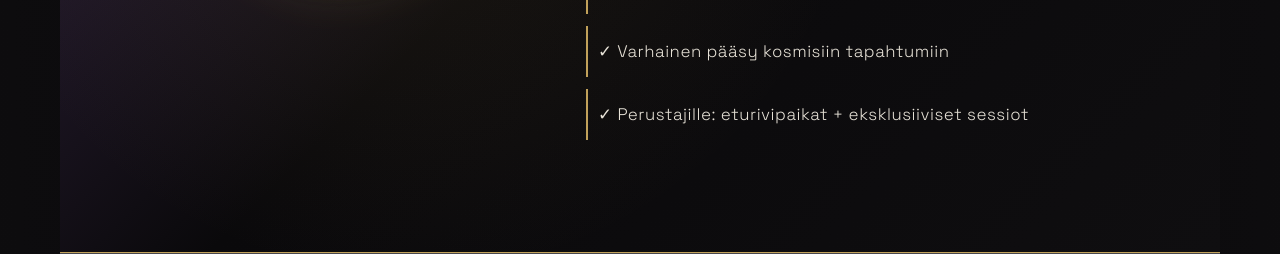
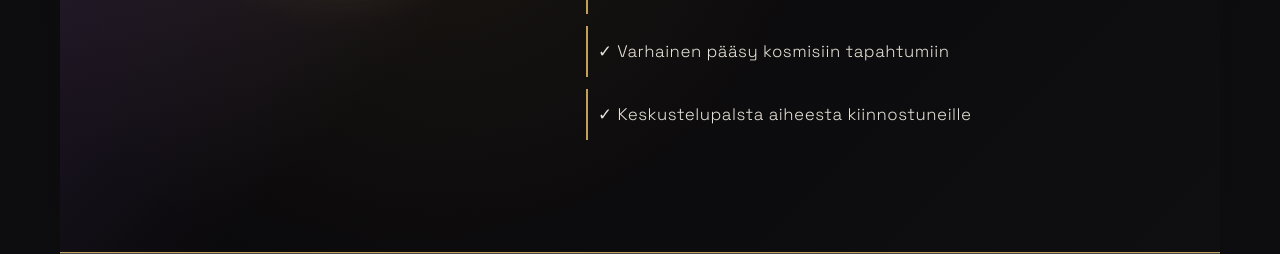
Before and after one commit to KangasCode/nous-paradeigma, a FastAPI app: page / in a window 1280 px wide. Shown: the part 5020-5274 px from the top of the page. Run offline with FastAPI, Linux system fonts and the light colour scheme.

Commit message:
Update Circle Gatherings benefits text: Add discussion forum

```diff
--- a/frontend/templates/index.html
+++ b/frontend/templates/index.html
@@ -389,7 +389,7 @@
                 'gatherings.benefit2': '✓ Guided conversation themes',
                 'gatherings.benefit3': '✓ Share experiences with like-minded souls',
                 'gatherings.benefit4': '✓ Early access to cosmic events',
-                'gatherings.benefit5': '✓ Founders: priority seats + exclusive sessions',
+                'gatherings.benefit5': '✓ Discussion forum for interested members',
                 'cta.subscribe': 'Subscribe and Begin Your Journey',
                 'pricing.title': 'Your Personal Cosmic Gateway',
                 'features.card1Title': 'Uniquely Yours',
@@ -488,7 +488,7 @@
                 'gatherings.benefit2': '✓ Ohjatut keskusteluteemat',
                 'gatherings.benefit3': '✓ Jaa kokemuksia samanhenkisten sielujen kanssa',
                 'gatherings.benefit4': '✓ Varhainen pääsy kosmisiin tapahtumiin',
-                'gatherings.benefit5': '✓ Perustajille: eturivipaikat + eksklusiiviset sessiot',
+                'gatherings.benefit5': '✓ Keskustelupalsta aiheesta kiinnostuneille',
                 'cta.subscribe': 'Tilaa ja Aloita Matkasi',
                 'pricing.title': 'Henkilökohtainen Kosminen Porttisi',
                 'features.card1Title': 'Ainutlaatuisesti Sinun',
```
